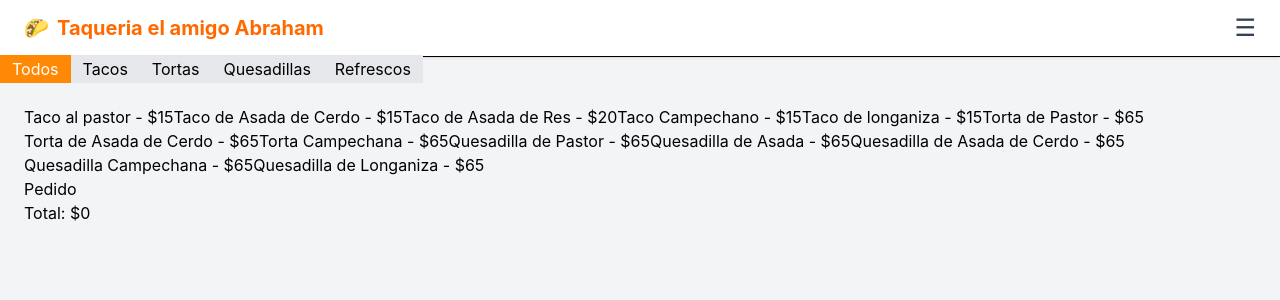
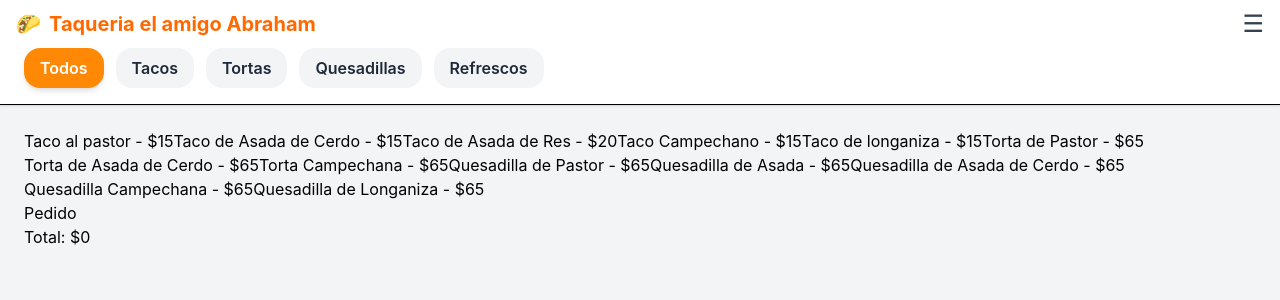
Before and after one commit to Jose-Diaz58/AdminTaco, a React (Vite) app: page / in a window 1280 px wide. Shown: the top 300 px of the page. Built offline with nearby package versions, Linux system fonts and the light colour scheme.

Commit message:
Actualizacion

```diff
--- a/src/components/Header/Header.jsx
+++ b/src/components/Header/Header.jsx
@@ -2,7 +2,9 @@ import React from "react";
 import { NavLink } from "react-router";
 export function Header() {
   return (
-    <header className="flex items-center justify-between px-6 py-3 bg-white border-b shadow-sm">
+    <header className="bg-white border-b shadow-sm">
+      <div className="flex items-center justify-between px-4 py-2">
+
         <div className="flex items-center gap-2 text-orange-500 font-bold text-xl">
           🌮<span>Taqueria el amigo Abraham</span>
         </div>
@@ -10,6 +12,74 @@ export function Header() {
           {" "}
           ☰
         </button>
+      </div>
+
+      <nav className="flex gap-3 px-6 pb-4 overflow-x-auto no-scrollbar">
+        <NavLink
+          to="/"
+          end
+          className={({ isActive }) =>
+            "px-4 py-2 rounded-2xl font-semibold transition-colors whitespace-nowrap " +
+            (isActive
+              ? "bg-orange-400 text-white shadow-md"
+              : "bg-gray-100 text-gray-800 hover:bg-gray-200")
+          }
+        >
+          Todos
+        </NavLink>
+        {/* Tacos */}
+        <NavLink
+          to="/Tacos"
+          end
+          className={({ isActive }) =>
+            "px-4 py-2 rounded-2xl font-semibold transition-colors whitespace-nowrap " +
+            (isActive
+              ? "bg-orange-400 text-white shadow-md"
+              : "bg-gray-100 text-gray-800 hover:bg-gray-200")
+          }
+        >
+          Tacos
+        </NavLink>
+        {/* Tortas */}
+        <NavLink
+          to="/Tortas"
+          end
+          className={({ isActive }) =>
+            "px-4 py-2 rounded-2xl font-semibold transition-colors whitespace-nowrap " +
+            (isActive
+              ? "bg-orange-400 text-white shadow-md"
+              : "bg-gray-100 text-gray-800 hover:bg-gray-200")
+          }
+        >
+          Tortas
+        </NavLink>
+        {/* Quesadilas */}
+        <NavLink
+          to="/Quesadillas"
+          end
+          className={({ isActive }) =>
+            "px-4 py-2 rounded-2xl font-semibold transition-colors whitespace-nowrap " +
+            (isActive
+              ? "bg-orange-400 text-white shadow-md"
+              : "bg-gray-100 text-gray-800 hover:bg-gray-200")
+          }
+        >
+          Quesadillas
+        </NavLink>
+        {/* Refrescos */}
+        <NavLink
+          to="/Refrescos"
+          end
+          className={({ isActive }) =>
+            "px-4 py-2 rounded-2xl font-semibold transition-colors whitespace-nowrap " +
+            (isActive
+              ? "bg-orange-400 text-white shadow-md"
+              : "bg-gray-100 text-gray-800 hover:bg-gray-200")
+          }
+        >
+          Refrescos
+        </NavLink>
+      </nav>
     </header>
   );
 }
--- a/src/components/index.js
+++ b/src/components/index.js
@@ -1,2 +1,2 @@
-export*from "./Header"
-export*from "./Datos"
+export * from "./Header";
+export*from "./Datos/Productos"
--- a/src/layouts/client/ClienteLayout.jsx
+++ b/src/layouts/client/ClienteLayout.jsx
@@ -1,66 +1,10 @@
-import { Header } from "../../components/Header";
+import { Header } from "../../components";
 import { NavLink } from "react-router";
 
 export function ClienteLayout({ children }) {
   return (
     <div className="min-h-screen bg-gray-100">
       <Header />
-      {/* El que va home */}
-      <NavLink
-        to="/"
-        className={({ isActive }) =>
-          isActive
-            ? "bg-orange-400 text-white px-3 py-1"
-            : "bg-gray-200 text-black px-3 py-1 "
-        }
-      >
-        Todos
-      </NavLink>
-      {/* Tacos */}
-      <NavLink
-        to="/Tacos"
-        className={({ isActive }) =>
-          isActive
-            ? "bg-orange-400 text-white px-3 py-1"
-            : "bg-gray-200 text-black px-3 py-1 "
-        }
-      >
-        Tacos
-      </NavLink>
-      {/* Tortas */}
-      <NavLink
-        to="/Tortas"
-        className={({ isActive }) =>
-          isActive
-            ? "bg-orange-400 text-white px-3 py-1"
-            : "bg-gray-200 text-black px-3 py-1 "
-        }
-      >
-        Tortas
-      </NavLink>
-      {/* Quesadilas */}
-      <NavLink
-        to="/Quesadillas"
-        className={({ isActive }) =>
-          isActive
-            ? "bg-orange-400 text-white px-3 py-1"
-            : "bg-gray-200 text-black px-3 py-1"
-        }
-      >
-        Quesadillas
-      </NavLink>
-      {/* Refrescos */}
-      <NavLink
-        to="/Refrescos"
-        className={({ isActive }) =>
-          isActive
-            ? "bg-orange-400 text-white px-3 py-1"
-            : "bg-gray-200 text-black px-3 py-1 "
-        }
-      >
-        Refrescos
-      </NavLink>
-
       <main className="p-6">{children}</main>
     </div>
   );
```
Also changed, not shown: src/components/Funcion/FuncionCarrito.js (deleted, +0 -22 lines), 1 other file (tests, documents, lock files or other folders). Lines whose indentation alone changed are shown as unchanged.
